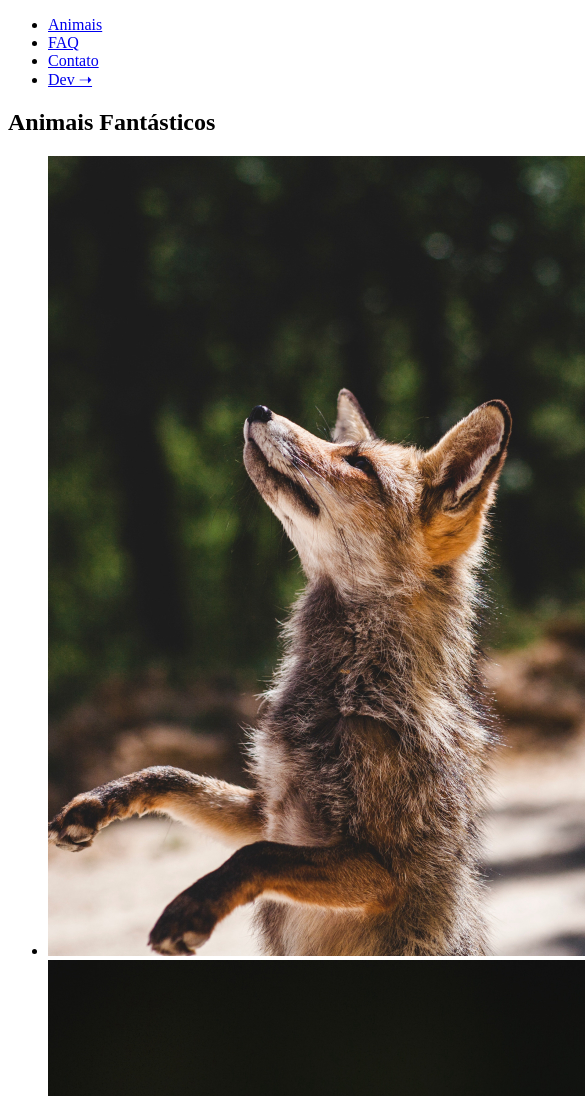
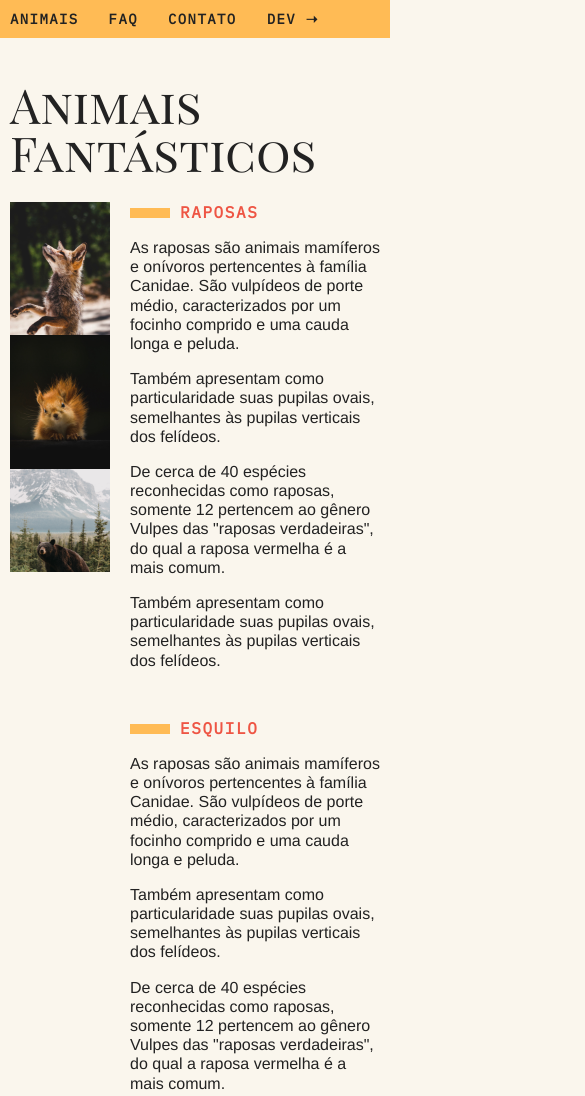
Before and after one commit to MarceloHoffmeister/animais-fantasticos, a plain HTML site: page index.html in a window 390 px wide. Shown: the top 1096 px of the page, 585 px wide, since content can reach past the window. Drawn offline with Linux system fonts and the light colour scheme.

Commit message:
html e css

```diff
--- a/css/style.css
+++ b/css/style.css
@@ -0,0 +1,207 @@
+body, h1, h2, ul, p, dd, dt, dl {
+    margin: 0;
+    padding: 0;
+}
+
+img {
+    display: block;
+    max-width: 100%;
+}
+
+ul {
+    list-style: none;
+}
+
+body {
+    background: #faf6ed;
+    color: #222;
+    -webkit-font-smoothing: antialiased;
+    display: grid;
+    grid-template-columns: 1fr 120px minmax(300px, 800px) 1fr;
+}
+
+.menu {
+    grid-column: 3 / 5;
+    margin-top: 2rem;
+    margin-bottom: 2rem;
+    background: #fb5;
+}
+
+.menu ul {
+    display: flex;
+    flex-wrap: wrap;
+}
+
+.menu li a {
+    display: block;
+    padding: 10px;
+    margin-right: 10px;
+    color: #222;
+    text-decoration: none;
+    font-family: 'IBM Plex Mono', monospace;
+    font-weight: bold;
+    text-transform: uppercase;
+    font-size: 0.875rem;
+    letter-spacing: .1em;
+}
+
+.grid-section {
+    grid-column: 2 / 4;
+    width: 100%;
+    box-sizing: border-box;
+    padding: 10px;
+    display: grid;
+    grid-template-columns: 100px 300px 1fr;
+    grid-gap: 20px;
+    margin-bottom: 4rem;
+}
+
+.title {
+    font-family: 'Playfair Display SC', georgia, serif;
+    font-size: 6rem;
+    line-height: 1;
+    font-weight: 400;
+    margin-bottom: 1rem;
+    grid-column: 1 / 4;
+}
+
+.animals h2 {
+    font-family: 'IBM Plex Mono', monospace;
+    font-size: 1rem;
+    text-transform: uppercase;
+    letter-spacing: .1em;
+    margin-bottom: 1rem;
+    color: #e54;
+}
+
+.animals h2::before {
+    content: '';
+    display: inline-block;
+    width: 40px;
+    height: 10px;
+    margin-right: 10px;
+    background: #fb5;
+}
+
+.animals p {
+    font-family: Helvetica, Arial, serif;
+    line-height: 1.2;
+    margin-bottom: 1rem;
+}
+
+.animals-list {
+    height: 370px;
+    overflow-y: scroll;
+    grid-column: 2;
+}
+
+.animals-list::-webkit-scrollbar {
+    width: 18px;
+}
+
+.animals-list::-webkit-scrollbar-thumb {
+    background: #fb5;
+    border-left: 4px solid #faf6ed;
+    border-right: 4px solid #faf6ed;
+}
+
+.animals-list::-webkit-scrollbar-track {
+    background: #faf6ed;
+}
+
+.animals-description {
+    grid-column: 3;
+}
+
+.animals-description section {
+    margin-bottom: 3rem;
+}
+
+.faq-list {
+    grid-column: 2 / 4;
+}
+
+.faq-list dt {
+    font-family: 'IBM Plex Mono', monospace;
+    font-weight: bold;
+    margin-top: 2rem;
+    margin-bottom: .5rem;
+    color: #e54;
+}
+
+.faq-list dt::before {
+    content: '';
+    display: inline-block;
+    width: 20px;
+    height: 10px;
+    margin-right: 10px;
+    background: #fb5;
+}
+
+.faq-list dd {
+    font-family: Helvetica, Arial, serif;
+    margin-bottom: .5rem;
+    margin-left: 30px;
+}
+
+.map {
+    grid-column: 2;
+}
+
+.data {
+    grid-column: 3;
+}
+
+.data li {
+    margin-bottom: 1rem;
+    font-family: Helvetica, Arial, serif;
+}
+
+.data li::before {
+    content: '';
+    display: inline-block;
+    width: 20px;
+    height: 10px;
+    margin-right: 10px;
+    background: #fb5;
+}
+
+.copy {
+    grid-column: 3 / 5;
+    margin-bottom: 2rem;
+    background: #fb5;
+}
+
+.copy p {
+    padding: 20px;
+    font-family: 'IBM Plex Mono', monospace;
+    font-weight: bold;
+}
+
+@media (max-width: 700px) {
+    body {
+        grid-template-columns: 1fr;
+    }
+    .menu, .grid-section, .copy {
+        grid-column: 1;
+    }
+    .grid-section {
+        grid-template-columns: 100px 1fr;
+        grid-gap: 10px;
+    }
+    .animals-list {
+        grid-column: 1;
+    }
+    .faq-list, .data, .map {
+        grid-column: 1 / 3;
+    }
+    .grid-section h1 {
+        font-size: 3rem;
+    }
+    .menu {
+        margin-top: 0;
+    }
+    .copy {
+        margin-bottom: 0;
+    }
+}
--- a/index.html
+++ b/index.html
@@ -4,6 +4,9 @@
     <meta charset="UTF-8">
     <title>Animais Fantásticos</title>
     <link rel="stylesheet" href="css/style.css">
+    <link rel="preconnect" href="https://fonts.googleapis.com">
+    <link rel="preconnect" href="https://fonts.gstatic.com" crossorigin>
+    <link href="https://fonts.googleapis.com/css2?family=IBM+Plex+Mono&family=Playfair+Display+SC&display=swap" rel="stylesheet">
 </head>
 <body>
     <nav class="menu">
@@ -16,7 +19,7 @@
     </nav>
     <section class="grid-section animals" id="animals">
         <h1 class="title">Animais Fantásticos</h1>
-        <ul>
+        <ul class="animals-list">
             <li>
                 <img src="img/image1.jpg">
             </li>
@@ -154,8 +157,8 @@
         </div>
     </section>
     <section class="grid-section faq" id="faq">
-        <h1>FAQ</h1>
-        <dl>
+        <h1 class="title">FAQ</h1>
+        <dl class="faq-list">
             <dt>Qual a idade dos animais?</dt>
             <dd>
                 As raposas são animais mamíferos e onívoros pertencentes à família Canidae. São vulpídeos de porte
@@ -177,7 +180,7 @@
         </dl>
     </section>
     <section class="grid-section contact" id="contact">
-        <h1>Contato</h1>
+        <h1 class="title">Contato</h1>
         <div class="map">
             <img src="img/map.png">
         </div>
```
